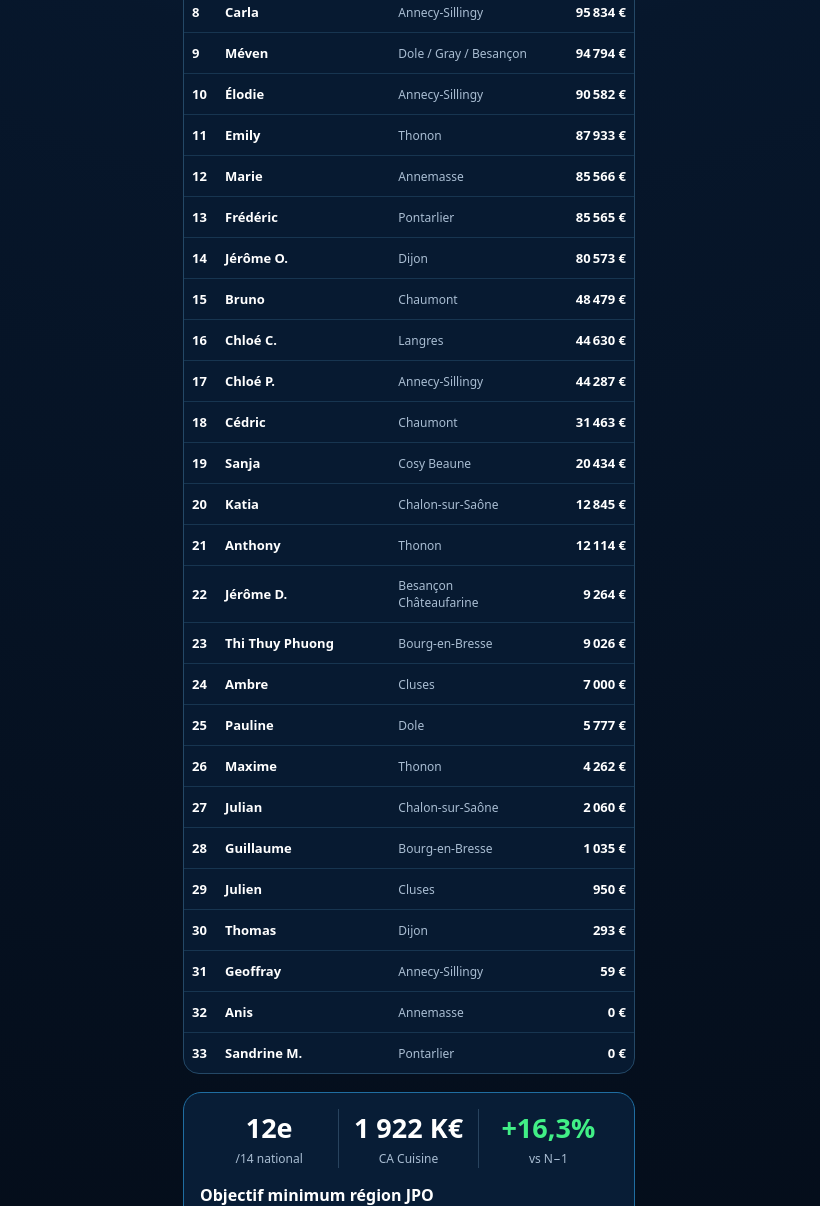
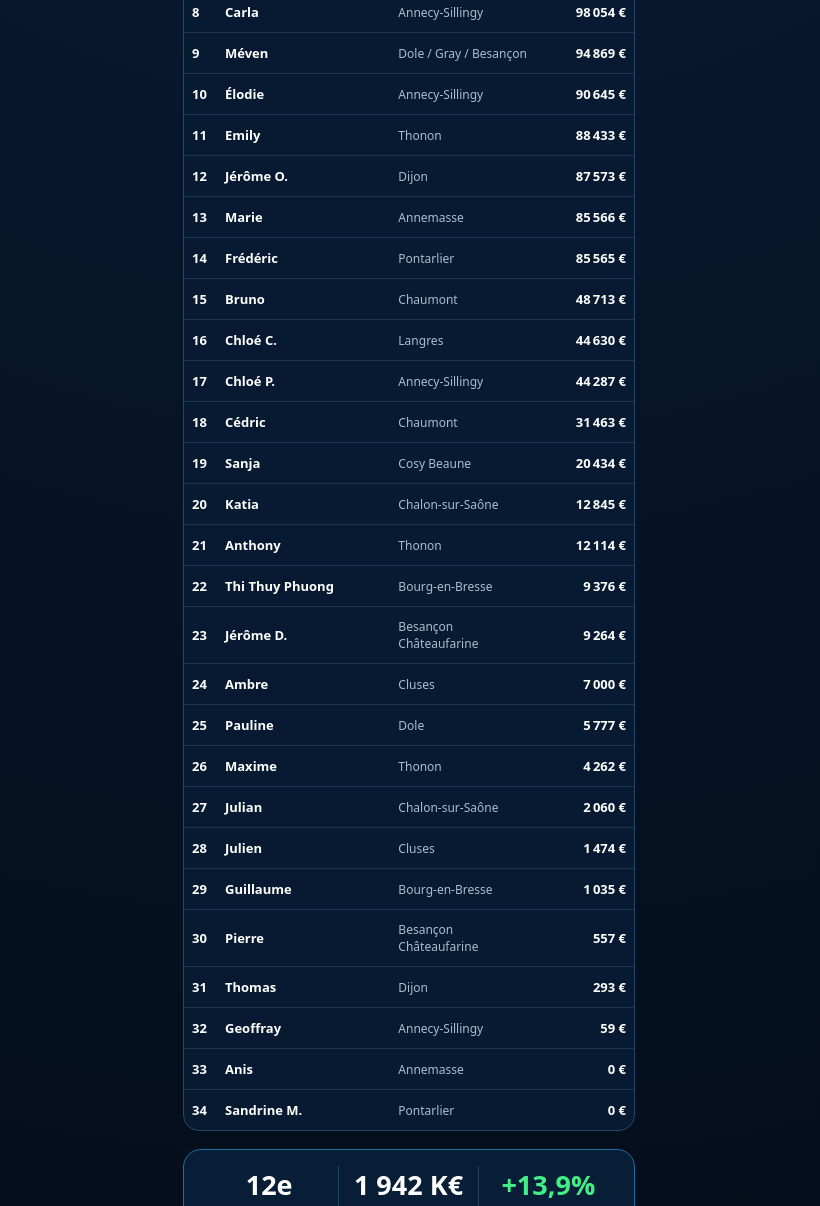
Before and after one commit to EmilianiM/bsav, a plain HTML site: page index.html in a window 1280 px wide. Shown: the part 812-2018 px from the top of the page, without its empty margins (231-1051 px from the left). Drawn offline with Linux system fonts and the light colour scheme.

Commit message:
Add files via upload

```diff
--- a/index.html
+++ b/index.html
@@ -17,61 +17,62 @@
 </head>
 <body>
 <main class="app">
-  <div class="brand"><div class="logo">BUT</div><div>CUISINES<div class="small">BOURGOGNE-SAVOIE · JPO</div><div class="asof">Mise à jour au 11 novembre 2026</div></div></div>
+  <div class="brand"><div class="logo">BUT</div><div>CUISINES<div class="small">BOURGOGNE-SAVOIE · JPO</div><div class="asof">Mise à jour au 13 novembre 2026</div></div></div>
   <div id="rankingsPage">
-  <section class="region"><div>🏆 <b>BOURGOGNE-SAVOIE</b><div><span class="rank">#12</span> au national</div><span class="up">▲ +16,3 % vs N−1</span></div><div><b>1 922 K€</b><div class="small">CA Cuisine</div></div></section>
+  <section class="region"><div>🏆 <b>BOURGOGNE-SAVOIE</b><div><span class="rank">#12</span> au national</div><span class="up">▲ +13,9 % vs N−1</span></div><div><b>1 942 K€</b><div class="small">CA Cuisine</div></div></section>
   <div class="tabs"><button class="tab active" data-view="sellers">👤 Vendeurs</button><button class="tab" data-view="stores">🏬 Magasins</button></div>
   <section id="sellers"><div class="title"><h1>CLASSEMENT VENDEURS</h1><b>CA TTC CUISINE BUFFET</b></div><div class="podium" id="sellerPodium"></div><div class="table" id="sellerTable"></div></section>
   <section id="stores" class="hide"><div class="title"><h1>CLASSEMENT MAGASINS</h1><b>CA TTC CUISINE</b></div><div class="podium" id="storePodium"></div><div class="table" id="storeTable"></div></section>
-  <section class="panel"><div class="bigstats"><div><strong>12e</strong><span class="small">/14 national</span></div><div><strong>1 922 K€</strong><span class="small">CA Cuisine</span></div><div><strong class="up">+16,3%</strong><span class="small">vs N−1</span></div></div><div style="margin-top:16px"><b>Objectif minimum région JPO</b><div class="progress"><div class="bar"></div></div><div class="small" style="margin-top:5px">1 922 K€ / 1 884 K€ · 102,0%</div></div></section>
+  <section class="panel"><div class="bigstats"><div><strong>12e</strong><span class="small">/14 national</span></div><div><strong>1 942 K€</strong><span class="small">CA Cuisine</span></div><div><strong class="up">+13,9%</strong><span class="small">vs N−1</span></div></div><div style="margin-top:16px"><b>Objectif minimum région JPO</b><div class="progress"><div class="bar"></div></div><div class="small" style="margin-top:5px">1 942 K€ / 1 884 K€ · 103,1%</div></div></section>
   </div>
-  <section id="challengesPage" class="hide"><div class="title"><h1>CHALLENGE RÉGIONAL</h1><b>MANCHE RETOUR · DU 23 AU 26 OCTOBRE</b></div><img class="challenge-poster" src="duel-manche-retour.png" alt="Duel des régions, manche retour entre la Bourgogne-Savoie et le Grand Est"><section class="panel"><div class="bigstats"><div><strong>1 922</strong><span class="small">K€ réalisés</span></div><div><strong>1 884</strong><span class="small">K€ objectif minimum</span></div><div><strong class="up">102,0%</strong><span class="small">atteints</span></div></div><div class="progress"><div class="bar"></div></div></section></section>
+  <section id="challengesPage" class="hide"><div class="title"><h1>CHALLENGE RÉGIONAL</h1><b>MANCHE RETOUR · DU 23 AU 26 OCTOBRE</b></div><img class="challenge-poster" src="duel-manche-retour.png" alt="Duel des régions, manche retour entre la Bourgogne-Savoie et le Grand Est"><section class="panel"><div class="bigstats"><div><strong>1 942</strong><span class="small">K€ réalisés</span></div><div><strong>1 884</strong><span class="small">K€ objectif minimum</span></div><div><strong class="up">103,1%</strong><span class="small">atteints</span></div></div><div class="progress"><div class="bar"></div></div></section></section>
   <section id="newsPage" class="hide"><div class="title"><h1>ACTUALITÉS</h1><b>INFORMATIONS DU MOMENT</b></div><article class="news-card featured"><div class="news-copy"><h2>✨ Nouvelle fonctionnalité disponible sur Planner</h2><p>Lorsque vous faites un clic droit sur un meuble, vous accédez directement à un menu rapide proposant six fonctions : <b>modifier, replacer, ouvrir, positionner, dupliquer et supprimer</b>.</p><p>Vous bénéficiez également d’un accès plus rapide à l’éditeur de plan de travail.</p></div></article><article class="news-card"><div class="news-copy"><h2>Cuisine Weeks</h2><p>Jusqu’à <b>−40 %</b> sur une sélection de cuisines et plans de travail, avec paiement en <b>20 fois sans frais</b>.</p><p class="small">Offre valable jusqu’au 26 octobre 2026. Voir conditions en magasin.</p></div></article><article class="news-card"><div class="news-copy"><h2>Applicatif Planner HOP</h2><p>Bonjour à tous,</p><p>La gamme HOP est actuellement en cours de déploiement sur le SMO. Le Planner n’est pas encore disponible à ce jour. Dès sa mise en service, une communication dédiée vous sera adressée.</p><p>Dans cette attente, merci de ne pas cliquer sur le bouton HOP. Nous vous remercions pour votre patience et votre compréhension.</p></div></article></section>
 </main>
 <footer class="footer"><div class="footerin"><button class="nav active" data-page="rankingsPage">🏆<br>Classement</button><button class="nav" data-page="challengesPage">🎯<br>Challenges</button><button class="nav news-alert" data-page="newsPage">📣<br>Actualités</button></div></footer>
 <script>
 const sellers=[
-  {name:'Sandrine',store:'Dijon',ca:146198,face:'👩🏻‍🦱'},
-  {name:'Vincent',store:'Chalon / Bourg-en-Bresse',ca:137992,face:'👨🏻'},
+  {name:'Sandrine',store:'Dijon',ca:146085,face:'👩🏻‍🦱'},
+  {name:'Vincent',store:'Chalon / Bourg-en-Bresse',ca:138171,face:'👨🏻'},
   {name:'Pedro',store:'Annemasse',ca:132701,face:'👨🏽'},
   {name:'Anaïs',store:'Cluses',ca:131305,face:'👩🏻'},
-  {name:'Adrien',store:'Bourg-en-Bresse',ca:120798,face:'👨🏻'},
+  {name:'Adrien',store:'Bourg-en-Bresse',ca:120654,face:'👨🏻'},
   {name:'Graciela',store:'Thonon',ca:111828,face:'👩🏽'},
   {name:'Emyn',store:'Lons-le-Saunier',ca:110256,face:'👨🏽‍🦲'},
-  {name:'Carla',store:'Annecy-Sillingy',ca:95834,face:'👩🏻'},
-  {name:'Méven',store:'Dole / Gray / Besançon',ca:94794,face:'👨🏻'},
-  {name:'Élodie',store:'Annecy-Sillingy',ca:90582,face:'👱🏻‍♀️'},
-  {name:'Emily',store:'Thonon',ca:87933,face:'👩🏻'},
+  {name:'Carla',store:'Annecy-Sillingy',ca:98054,face:'👩🏻'},
+  {name:'Méven',store:'Dole / Gray / Besançon',ca:94869,face:'👨🏻'},
+  {name:'Élodie',store:'Annecy-Sillingy',ca:90645,face:'👱🏻‍♀️'},
+  {name:'Emily',store:'Thonon',ca:88433,face:'👩🏻'},
+  {name:'Jérôme O.',store:'Dijon',ca:87573,face:'👨🏻‍🦲',glasses:true},
   {name:'Marie',store:'Annemasse',ca:85566,face:'👩🏻'},
   {name:'Frédéric',store:'Pontarlier',ca:85565,face:'👨🏻‍🦳',glasses:true},
-  {name:'Jérôme O.',store:'Dijon',ca:80573,face:'👨🏻‍🦲',glasses:true},
-  {name:'Bruno',store:'Chaumont',ca:48479,face:'👨🏻‍🦳'},
+  {name:'Bruno',store:'Chaumont',ca:48713,face:'👨🏻‍🦳'},
   {name:'Chloé C.',store:'Langres',ca:44630,face:'👩🏻'},
   {name:'Chloé P.',store:'Annecy-Sillingy',ca:44287,face:'👩🏼'},
   {name:'Cédric',store:'Chaumont',ca:31463,face:'👨🏻'},
   {name:'Sanja',store:'Cosy Beaune',ca:20434,face:'👩🏻'},
   {name:'Katia',store:'Chalon-sur-Saône',ca:12845,face:'👩🏻',glasses:true},
   {name:'Anthony',store:'Thonon',ca:12114,face:'👨🏻'},
+  {name:'Thi Thuy Phuong',store:'Bourg-en-Bresse',ca:9376,face:'👩🏻'},
   {name:'Jérôme D.',store:'Besançon Châteaufarine',ca:9264,face:'👨🏻'},
-  {name:'Thi Thuy Phuong',store:'Bourg-en-Bresse',ca:9026,face:'👩🏻'},
   {name:'Ambre',store:'Cluses',ca:7000,face:'👩🏻'},
   {name:'Pauline',store:'Dole',ca:5777,face:'👩🏻'},
   {name:'Maxime',store:'Thonon',ca:4262,face:'👨🏻'},
   {name:'Julian',store:'Chalon-sur-Saône',ca:2060,face:'👨🏻'},
+  {name:'Julien',store:'Cluses',ca:1474,face:'👨🏻'},
   {name:'Guillaume',store:'Bourg-en-Bresse',ca:1035,face:'👨🏻'},
-  {name:'Julien',store:'Cluses',ca:950,face:'👨🏻'},
+  {name:'Pierre',store:'Besançon Châteaufarine',ca:557,face:'👨🏻'},
   {name:'Thomas',store:'Dijon',ca:293,face:'👨🏻'},
   {name:'Geoffray',store:'Annecy-Sillingy',ca:59,face:'👨🏻'},
   {name:'Anis',store:'Annemasse',ca:0,face:'👨🏻'},
   {name:'Sandrine M.',store:'Pontarlier',ca:0,face:'👩🏻'}
 ];
 const stores=[
-  {name:'Annecy-Sillingy',ca:239000},{name:'Annemasse',ca:238000},{name:'Dijon',ca:237000},{name:'Thonon',ca:227000},{name:'Chalon-sur-Saône',ca:160000},{name:'Cluses',ca:147000},{name:'Bourg-en-Bresse',ca:147000},{name:'Lons-le-Saunier',ca:124000},{name:'Dole',ca:100000},{name:'Pontarlier',ca:94000},{name:'Chaumont',ca:88000},{name:'Langres',ca:52000},{name:'Besançon Châteaufarine',ca:28000},{name:'Cosy Beaune',ca:25000},{name:'Cosy Gray',ca:16000}
+  {name:'Dijon',ca:245000},{name:'Annecy-Sillingy',ca:242000},{name:'Annemasse',ca:238000},{name:'Thonon',ca:229000},{name:'Chalon-sur-Saône',ca:160000},{name:'Cluses',ca:149000},{name:'Bourg-en-Bresse',ca:147000},{name:'Lons-le-Saunier',ca:124000},{name:'Dole',ca:101000},{name:'Pontarlier',ca:95000},{name:'Chaumont',ca:90000},{name:'Langres',ca:52000},{name:'Besançon Châteaufarine',ca:29000},{name:'Cosy Beaune',ca:25000},{name:'Cosy Gray',ca:16000}
 ];
 const euro=v=>v.toLocaleString('fr-FR',{style:'currency',currency:'EUR',maximumFractionDigits:0});
 const avatar=x=>`<div class="avatar">${x.face||'🏬'}${x.glasses?'<span class="glasses">👓</span>':''}</div>`;
 function renderSellers(){const order=[1,0,2];document.getElementById('sellerPodium').innerHTML=order.map(i=>`<div class="p ${i===0?'first pulse':''}"><div class="medal">${['🥇','🥈','🥉'][i]}</div>${sellers[i].newLeader?'<div class="leader-badge">✨ Nouveau leader ✨</div>':''}${avatar(sellers[i])}<div class="name">${sellers[i].name}</div><div class="store">${sellers[i].store}</div><div class="ca">${euro(sellers[i].ca)}</div></div>`).join('');document.getElementById('sellerTable').innerHTML='<div class="row head"><div>#</div><div>VENDEUR</div><div>MAGASIN</div><div style="text-align:right">CA BUFFET</div></div>'+sellers.slice(3).map((x,j)=>`<div class="row"><b>${j+4}</b><b>${x.name}</b><span class="small">${x.store}</span><span class="money">${euro(x.ca)}</span></div>`).join('')}
-function renderStores(){const total=1922000;const part=x=>(x.ca/total*100).toLocaleString('fr-FR',{maximumFractionDigits:1})+' % de la région';const order=[1,0,2];document.getElementById('storePodium').innerHTML=order.map(i=>`<div class="p ${i===0?'first pulse':''}"><div class="medal">${['🥇','🥈','🥉'][i]}</div>${avatar({face:'🏬'})}<div class="name">${stores[i].name}</div><div class="store">${part(stores[i])}</div><div class="ca">${euro(stores[i].ca)}</div></div>`).join('');document.getElementById('storeTable').innerHTML='<div class="row head"><div>#</div><div>MAGASIN</div><div>PART RÉGION</div><div style="text-align:right">CA CUISINE</div></div>'+stores.slice(3).map((x,j)=>`<div class="row"><b>${j+4}</b><b>${x.name}</b><span class="small">${part(x)}</span><span class="money">${euro(x.ca)}</span></div>`).join('')}
+function renderStores(){const total=1942000;const part=x=>(x.ca/total*100).toLocaleString('fr-FR',{maximumFractionDigits:1})+' % de la région';const order=[1,0,2];document.getElementById('storePodium').innerHTML=order.map(i=>`<div class="p ${i===0?'first pulse':''}"><div class="medal">${['🥇','🥈','🥉'][i]}</div>${avatar({face:'🏬'})}<div class="name">${stores[i].name}</div><div class="store">${part(stores[i])}</div><div class="ca">${euro(stores[i].ca)}</div></div>`).join('');document.getElementById('storeTable').innerHTML='<div class="row head"><div>#</div><div>MAGASIN</div><div>PART RÉGION</div><div style="text-align:right">CA CUISINE</div></div>'+stores.slice(3).map((x,j)=>`<div class="row"><b>${j+4}</b><b>${x.name}</b><span class="small">${part(x)}</span><span class="money">${euro(x.ca)}</span></div>`).join('')}
 renderSellers();renderStores();document.querySelectorAll('.tab').forEach(b=>b.addEventListener('click',()=>{document.querySelectorAll('.tab').forEach(x=>x.classList.remove('active'));b.classList.add('active');document.getElementById('sellers').classList.toggle('hide',b.dataset.view!=='sellers');document.getElementById('stores').classList.toggle('hide',b.dataset.view!=='stores')}));document.querySelectorAll('.nav').forEach(b=>b.addEventListener('click',()=>{document.querySelectorAll('.nav').forEach(x=>x.classList.remove('active'));b.classList.add('active');['rankingsPage','challengesPage','newsPage'].forEach(id=>document.getElementById(id).classList.toggle('hide',id!==b.dataset.page));window.scrollTo({top:0,behavior:'smooth'})}));
 </script>
 </body>
```
